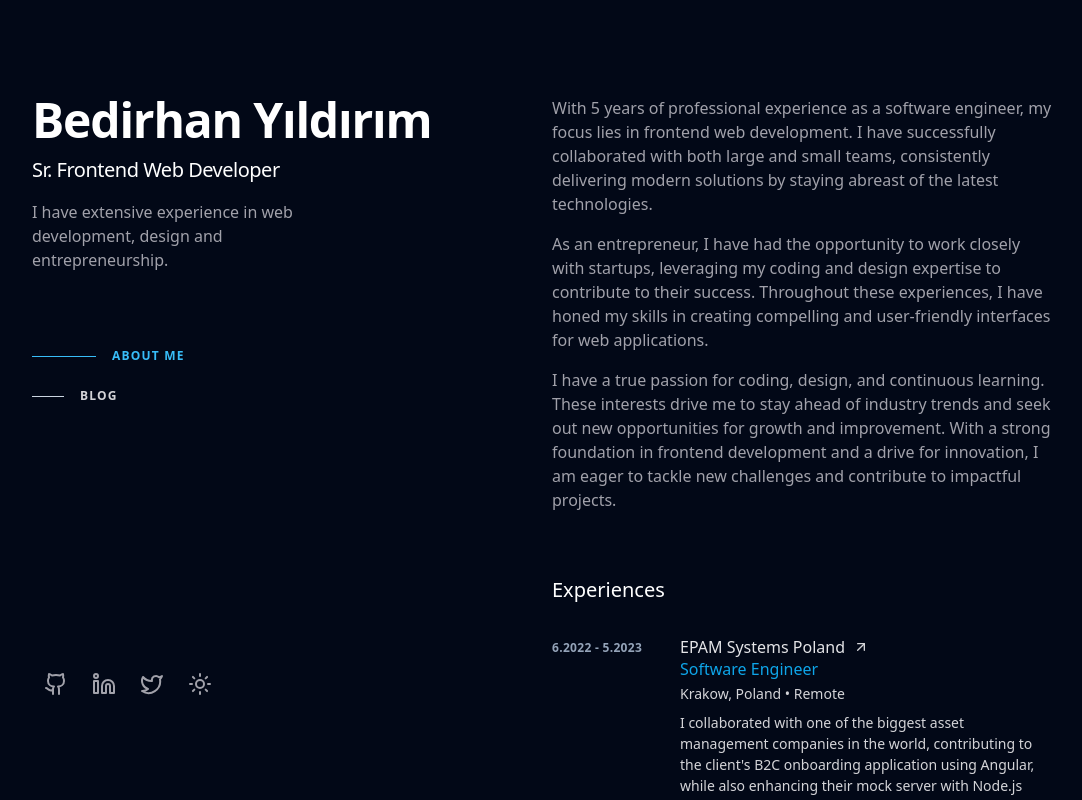
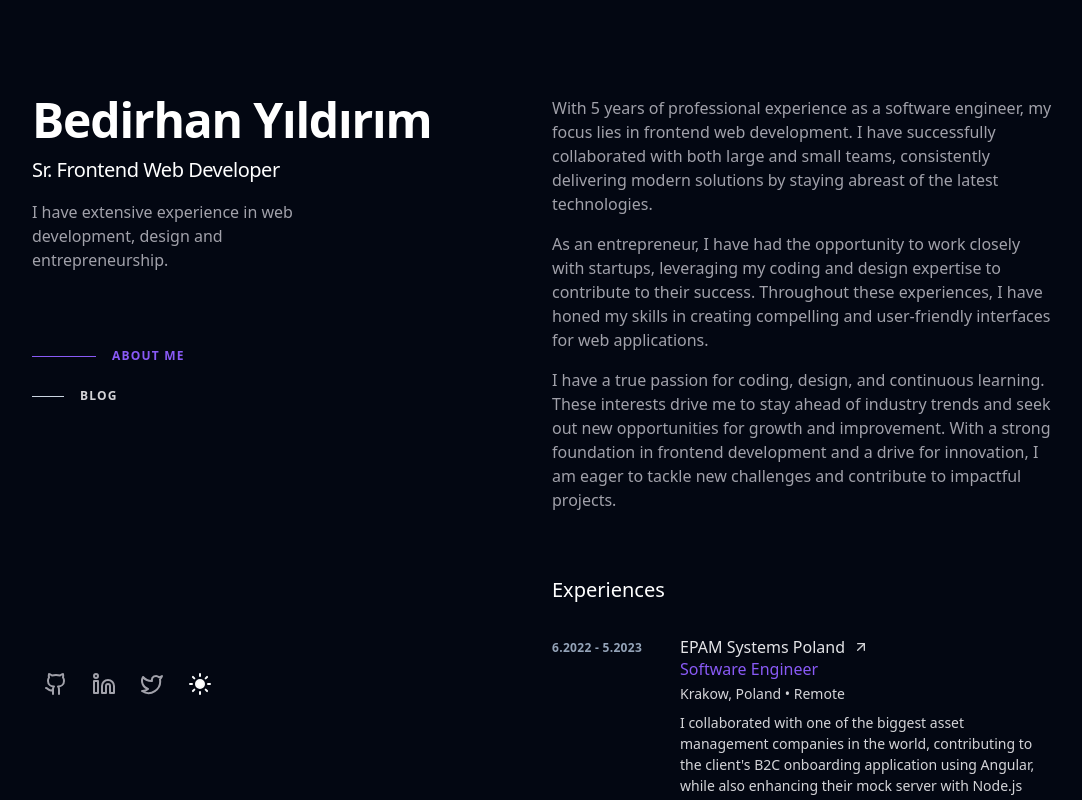
Before and after one commit to bedirhanyildirim/bedirhan.design, a Next.js app: page / in a window 1280 px wide. Both pictures are taken after a click on the button 296 px from the left and 684 px from the top of the page. Shown: the top 800 px of the page, without its empty margins (96-1178 px from the left). Built offline with nearby package versions, Linux system fonts and the light colour scheme.

Commit message:
feat: add badges to experiences

```diff
--- a/app/globals.css
+++ b/app/globals.css
@@ -3,7 +3,10 @@
 @tailwind utilities;
 
 @layer base {
-  html, body, #root {
+
+  html,
+  body,
+  #root {
     @apply scroll-smooth h-full;
   }
 }
@@ -14,74 +17,62 @@
   }
 }
 
+
 @layer base {
   :root {
     --background: 0 0% 100%;
-    --foreground: 222.2 84% 4.9%;
-
+    --foreground: 224 71.4% 4.1%;
     --card: 0 0% 100%;
-    --card-foreground: 222.2 84% 4.9%;
-
+    --card-foreground: 224 71.4% 4.1%;
     --popover: 0 0% 100%;
-    --popover-foreground: 222.2 84% 4.9%;
-
-    --primary: 222.2 47.4% 11.2%;
-    --primary-foreground: 210 40% 98%;
-
-    --secondary: 210 40% 96.1%;
-    --secondary-foreground: 222.2 47.4% 11.2%;
-
-    --muted: 210 40% 96.1%;
-    --muted-foreground: 215.4 16.3% 46.9%;
-
-    --accent: 210 40% 96.1%;
-    --accent-foreground: 222.2 47.4% 11.2%;
-
+    --popover-foreground: 224 71.4% 4.1%;
+    --primary: 262.1 83.3% 57.8%;
+    --primary-foreground: 210 20% 98%;
+    --secondary: 220 14.3% 95.9%;
+    --secondary-foreground: 220.9 39.3% 11%;
+    --muted: 220 14.3% 95.9%;
+    --muted-foreground: 220 8.9% 46.1%;
+    --accent: 220 14.3% 95.9%;
+    --accent-foreground: 220.9 39.3% 11%;
     --destructive: 0 84.2% 60.2%;
-    --destructive-foreground: 210 40% 98%;
-
-    --border: 214.3 31.8% 91.4%;
-    --input: 214.3 31.8% 91.4%;
-    --ring: 222.2 84% 4.9%;
-
+    --destructive-foreground: 210 20% 98%;
+    --border: 220 13% 91%;
+    --input: 220 13% 91%;
+    --ring: 262.1 83.3% 57.8%;
     --radius: 0.5rem;
+    --title: 262.1 83.3% 57.8%;
   }
 
   .dark {
-    --background: 222.2 84% 4.9%;
-    --foreground: 210 40% 98%;
-
-    --card: 222.2 84% 4.9%;
-    --card-foreground: 210 40% 98%;
-
-    --popover: 222.2 84% 4.9%;
-    --popover-foreground: 210 40% 98%;
-
-    --primary: 210 40% 98%;
-    --primary-foreground: 222.2 47.4% 11.2%;
-
-    --secondary: 217.2 32.6% 17.5%;
-    --secondary-foreground: 210 40% 98%;
-
-    --muted: 217.2 32.6% 17.5%;
-    --muted-foreground: 215 20.2% 65.1%;
-
-    --accent: 217.2 32.6% 17.5%;
-    --accent-foreground: 210 40% 98%;
-
+    --background: 224 71.4% 4.1%;
+    --foreground: 210 20% 98%;
+    --card: 224 71.4% 4.1%;
+    --card-foreground: 210 20% 98%;
+    --popover: 224 71.4% 4.1%;
+    --popover-foreground: 210 20% 98%;
+    --primary: 263.4 70% 50.4%;
+    --primary-foreground: 210 20% 98%;
+    --secondary: 215 27.9% 16.9%;
+    --secondary-foreground: 210 20% 98%;
+    --muted: 215 27.9% 16.9%;
+    --muted-foreground: 217.9 10.6% 64.9%;
+    --accent: 215 27.9% 16.9%;
+    --accent-foreground: 210 20% 98%;
     --destructive: 0 62.8% 30.6%;
-    --destructive-foreground: 210 40% 98%;
-
-    --border: 217.2 32.6% 17.5%;
-    --input: 217.2 32.6% 17.5%;
-    --ring: 212.7 26.8% 83.9%;
+    --destructive-foreground: 210 20% 98%;
+    --border: 215 27.9% 16.9%;
+    --input: 215 27.9% 16.9%;
+    --ring: 263.4 70% 50.4%;
+    --title: 258 90% 66%;
   }
 }
+
 
 @layer base {
   * {
     @apply border-border;
   }
+
   body {
     @apply bg-background text-foreground;
   }
--- a/components/theme/card.tsx
+++ b/components/theme/card.tsx
@@ -1,6 +1,7 @@
 import { experiences, education, volunteer } from "@/types/resume";
 import { ArrowUpRight } from "lucide-react";
 import Link from "next/link";
+import { Badge } from "@/components/ui/badge";
 
 export function ExperienceCard({
   jobExperience,
@@ -9,7 +10,6 @@ export function ExperienceCard({
 }) {
   return (
     <div className="mb-12 relative group hover:cursor-default">
-      <div className="absolute -inset-x-4 -inset-y-4 hidden rounded-md transition motion-reduce:transition-none lg:-inset-x-6 lg:block lg:group-hover:bg-gray-200/20 dark:lg:group-hover:bg-zinc-600/10 lg:group-hover:shadow-[inset_0_0_0_0_rgba(148,163,184,0.1)] dark:lg:group-hover:shadow-none lg:group-hover:drop-shadow-lg dark:lg:group-hover:drop-shadow-none"></div>
       <div className="relative grid pb-1 transition-all sm:grid-cols-8 sm:gap-8 md:gap-4 lg:gap-10 xl:gap-2">
         <header className="mb-2 md:mt-1 text-xs font-semibold uppercase tracking-wide text-slate-500 dark:text-slate-400 col-span-2 whitespace-nowrap">
           {jobExperience.start_date} - {jobExperience.end_date}
@@ -31,9 +31,7 @@ export function ExperienceCard({
               )}
             </div>
             <div>
-              <div className="text-sky-800 dark:text-sky-500">
-                {jobExperience.title}
-              </div>
+              <div className="text-title">{jobExperience.title}</div>
             </div>
             <div>
               <div className="text-zinc-600 dark:text-zinc-300 font-light text-sm md:mt-1">
@@ -49,9 +47,7 @@ export function ExperienceCard({
               jobExperience.skills.map((skill, key) => {
                 return (
                   <li className="mr-1.5 mt-2" key={key}>
-                    <div className="flex items-center rounded-full bg-sky-600/10 dark:bg-sky-400/10 px-3 py-1 text-xs font-medium leading-5 text-sky-700 dark:text-sky-500">
-                      {skill}
-                    </div>
+                    <Badge variant="outline">{skill}</Badge>
                   </li>
                 );
               })}
@@ -65,7 +61,6 @@ export function ExperienceCard({
 export function EducationCard({ education }: { education: education }) {
   return (
     <div className="mb-12 transition group relative hover:cursor-default">
-      <div className="absolute -inset-x-4 -inset-y-4 hidden rounded-md transition motion-reduce:transition-none lg:-inset-x-6 lg:block lg:group-hover:bg-gray-200/20 dark:lg:group-hover:bg-zinc-600/10 lg:group-hover:shadow-[inset_0_0_0_0_rgba(148,163,184,0.1)] dark:lg:group-hover:shadow-none lg:group-hover:drop-shadow-lg dark:lg:group-hover:drop-shadow-none"></div>
       <div className="relative grid pb-1 transition-all sm:grid-cols-8 sm:gap-8 md:gap-4 lg:hover:!opacity-100">
         <header className="z-10 mb-2 mt-1 text-xs font-semibold uppercase tracking-wide text-slate-500 dark:text-slate-400 sm:col-span-2 whitespace-nowrap">
           {education.start_year} - {education.end_year}
@@ -78,7 +73,7 @@ export function EducationCard({ education }: { education: education }) {
               </span>
             </div>
             <div>
-              <div className="text-sky-800 dark:text-sky-500">
+              <div className="text-title">
                 {education.degree} • {education.field}
               </div>
             </div>
@@ -92,7 +87,6 @@ export function EducationCard({ education }: { education: education }) {
 export function VolunteerCard({ volunteer }: { volunteer: volunteer }) {
   return (
     <div className="mb-12 transition group relative hover:cursor-default">
-      <div className="absolute -inset-x-4 -inset-y-4 hidden rounded-md transition motion-reduce:transition-none lg:-inset-x-6 lg:block lg:group-hover:bg-gray-200/20 dark:lg:group-hover:bg-zinc-600/10 lg:group-hover:shadow-[inset_0_0_0_0_rgba(148,163,184,0.1)] dark:lg:group-hover:shadow-none lg:group-hover:drop-shadow-lg dark:lg:group-hover:drop-shadow-none"></div>
       <div className="relative grid pb-1 transition-all sm:grid-cols-8 sm:gap-8 md:gap-4 lg:hover:!opacity-100">
         <header className="z-10 mb-2 mt-1 text-xs font-semibold uppercase tracking-wide text-slate-500 dark:text-slate-400 sm:col-span-2 whitespace-nowrap">
           {volunteer.start_date} - {volunteer.end_date}
@@ -110,9 +104,7 @@ export function VolunteerCard({ volunteer }: { volunteer: volunteer }) {
               </Link>
             </div>
             <div>
-              <div className="text-sky-800 dark:text-sky-500">
-                {volunteer.role}
-              </div>
+              <div className="text-title">{volunteer.role}</div>
             </div>
             <div>
               <div className="text-zinc-600 dark:text-zinc-300 font-light text-sm">
--- a/components/theme/experiences.tsx
+++ b/components/theme/experiences.tsx
@@ -16,10 +16,10 @@ export default function ThemeExperiences() {
         <Link
           href="/bedirhan-yildirim-cv.pdf"
           target="_blank"
-          className="group inline-flex items-center leading-tight font-semibold text-sky-800 dark:text-sky-500 hover:text-sky-600 transition"
+          className="group inline-flex items-center leading-tight font-semibold text-title dark:text-white hover:text-title/90 transition"
         >
           Download CV{" "}
-          <MoveRight className="block w-6 h-6 ml-2  text-sky-800 dark:text-sky-500 transition transform-gpu group-hover:translate-x-2 group-hover:text-sky-600 dark:group-hover:text-sky-500" />
+          <MoveRight className="block w-6 h-6 ml-2 text-title transition transform-gpu group-hover:text-title/90 group-hover:translate-x-2" />
         </Link>
       </div>
     </>
--- a/components/theme/footer.tsx
+++ b/components/theme/footer.tsx
@@ -1,7 +1,6 @@
 "use client";
-import { Github, Linkedin, Twitter } from "lucide-react";
+import { Github, Linkedin, Twitter, Moon, Sun } from 'lucide-react';
 import Link from "next/link";
-import { Moon, Sun } from "lucide-react";
 import { useTheme } from "next-themes";
 import { Button } from "@/components/ui/button";
 
@@ -14,7 +13,7 @@ export default function ThemeFooter() {
         <li>
           <Link href="https://github.com/bedirhanyildirim" target="_blank">
             <Button variant="ghost" size="icon">
-              <Github className="text-zinc-500 dark:text-zinc-400 transition hover:text-black dark:hover:text-white" />
+              <Github className="text-zinc-500 dark:text-zinc-400" />
             </Button>
           </Link>
         </li>
@@ -24,14 +23,14 @@ export default function ThemeFooter() {
             target="_blank"
           >
             <Button variant="ghost" size="icon">
-              <Linkedin className="text-zinc-500 dark:text-zinc-400 transition hover:text-linkedin dark:hover:text-linkedin" />
+              <Linkedin className="text-zinc-500 dark:text-zinc-400" />
             </Button>
           </Link>
         </li>
         <li>
           <Link href="https://www.twitter.com/bedcodes" target="_blank">
             <Button variant="ghost" size="icon">
-              <Twitter className="text-zinc-500 dark:text-zinc-400 transition hover:text-linkedin dark:hover:text-linkedin" />
+              <Twitter className="text-zinc-500 dark:text-zinc-400" />
             </Button>
           </Link>
         </li>
@@ -42,7 +41,7 @@ export default function ThemeFooter() {
               size="icon"
               variant="ghost"
             >
-              <Sun className="text-zinc-400 transition hover:text-white" />
+              <Sun className="fill-white" />
             </Button>
           </li>
         ) : (
@@ -52,7 +51,7 @@ export default function ThemeFooter() {
               size="icon"
               variant="ghost"
             >
-              <Moon className="text-zinc-500 transition hover:text-black" />
+              <Moon className="fill-black" />
             </Button>
           </li>
         )}
--- a/components/theme/languages.tsx
+++ b/components/theme/languages.tsx
@@ -13,7 +13,7 @@ export default function ThemeLanguages() {
               <span className="text-black dark:text-white">
                 {language.language}:{" "}
               </span>
-              <span className="text-sky-800 dark:text-sky-500">
+              <span className="text-title">
                 {language.level}
               </span>
             </li>
--- a/components/theme/nav.tsx
+++ b/components/theme/nav.tsx
@@ -43,15 +43,14 @@ function ThemeNavItem({ label, href }: { label: string; href: string }) {
     >
       <span
         className={cn(
-          "mr-4 h-px w-8 bg-slate-600 dark:bg-slate-300 transition-all group-hover:w-16 group-hover:bg-sky-800 dark:group-hover:bg-sky-400 group-focus-visible:w-16 group-focus-visible:bg-sky-800 dark:group-focus-visible:bg-sky-400 motion-reduce:transition-none",
-          isActive && "mr-4 h-px w-16 bg-sky-800 dark:bg-sky-400"
+          "mr-4 h-px w-8 bg-slate-600 dark:bg-slate-300 transition-all group-hover:w-16 group-hover:bg-title group-focus-visible:w-16 group-focus-visible:bg-title motion-reduce:transition-none",
+          isActive && "w-16 bg-title dark:bg-title"
         )}
       ></span>
       <span
         className={cn(
-          "text-xs font-bold uppercase tracking-widest text-zinc-600 dark:text-zinc-300 group-hover:text-sky-800 dark:group-hover:text-sky-400 group-focus-visible:text-sky-800 dark:group-focus-visible:text-sky-400",
-          isActive &&
-            "text-xs font-bold uppercase tracking-widest text-sky-800 dark:text-sky-400"
+          "text-xs font-bold uppercase tracking-widest text-zinc-600 dark:text-zinc-300 group-hover:text-title group-focus-visible:text-title",
+          isActive && "text-title dark:text-title"
         )}
       >
         {label}
--- /dev/null
+++ b/components/ui/badge.tsx
@@ -0,0 +1,36 @@
+import * as React from "react"
+import { cva, type VariantProps } from "class-variance-authority"
+
+import { cn } from "@/lib/utils"
+
+const badgeVariants = cva(
+  "inline-flex items-center rounded-full border px-2.5 py-0.5 text-xs font-semibold transition-colors focus:outline-none focus:ring-2 focus:ring-ring focus:ring-offset-2",
+  {
+    variants: {
+      variant: {
+        default:
+          "border-transparent bg-primary text-primary-foreground hover:bg-primary/80",
+        secondary:
+          "border-transparent bg-secondary text-secondary-foreground hover:bg-secondary/80",
+        destructive:
+          "border-transparent bg-destructive text-destructive-foreground hover:bg-destructive/80",
+        outline: "text-foreground",
+      },
+    },
+    defaultVariants: {
+      variant: "default",
+    },
+  }
+)
+
+export interface BadgeProps
+  extends React.HTMLAttributes<HTMLDivElement>,
+    VariantProps<typeof badgeVariants> {}
+
+function Badge({ className, variant, ...props }: BadgeProps) {
+  return (
+    <div className={cn(badgeVariants({ variant }), className)} {...props} />
+  )
+}
+
+export { Badge, badgeVariants }
--- a/tailwind.config.ts
+++ b/tailwind.config.ts
@@ -54,6 +54,10 @@ const config = {
           DEFAULT: "hsl(var(--card))",
           foreground: "hsl(var(--card-foreground))",
         },
+        title: {
+          DEFAULT: "hsl(var(--title))",
+          foreground: "hsl(var(--primary-foreground))",
+        },
       },
       borderRadius: {
         lg: "var(--radius)",
```
Also changed, not shown: 1 other file (tests, documents, lock files or other folders).
